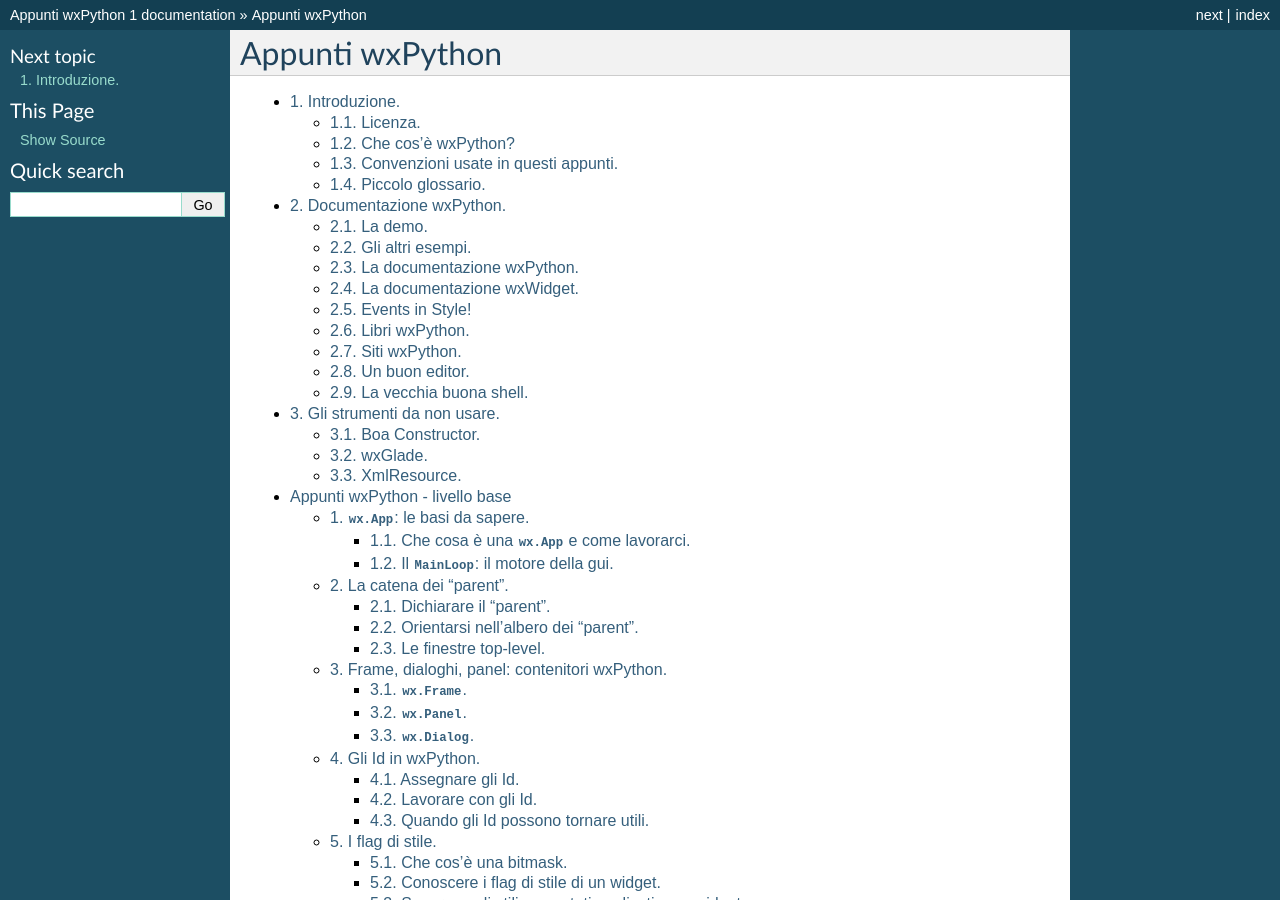
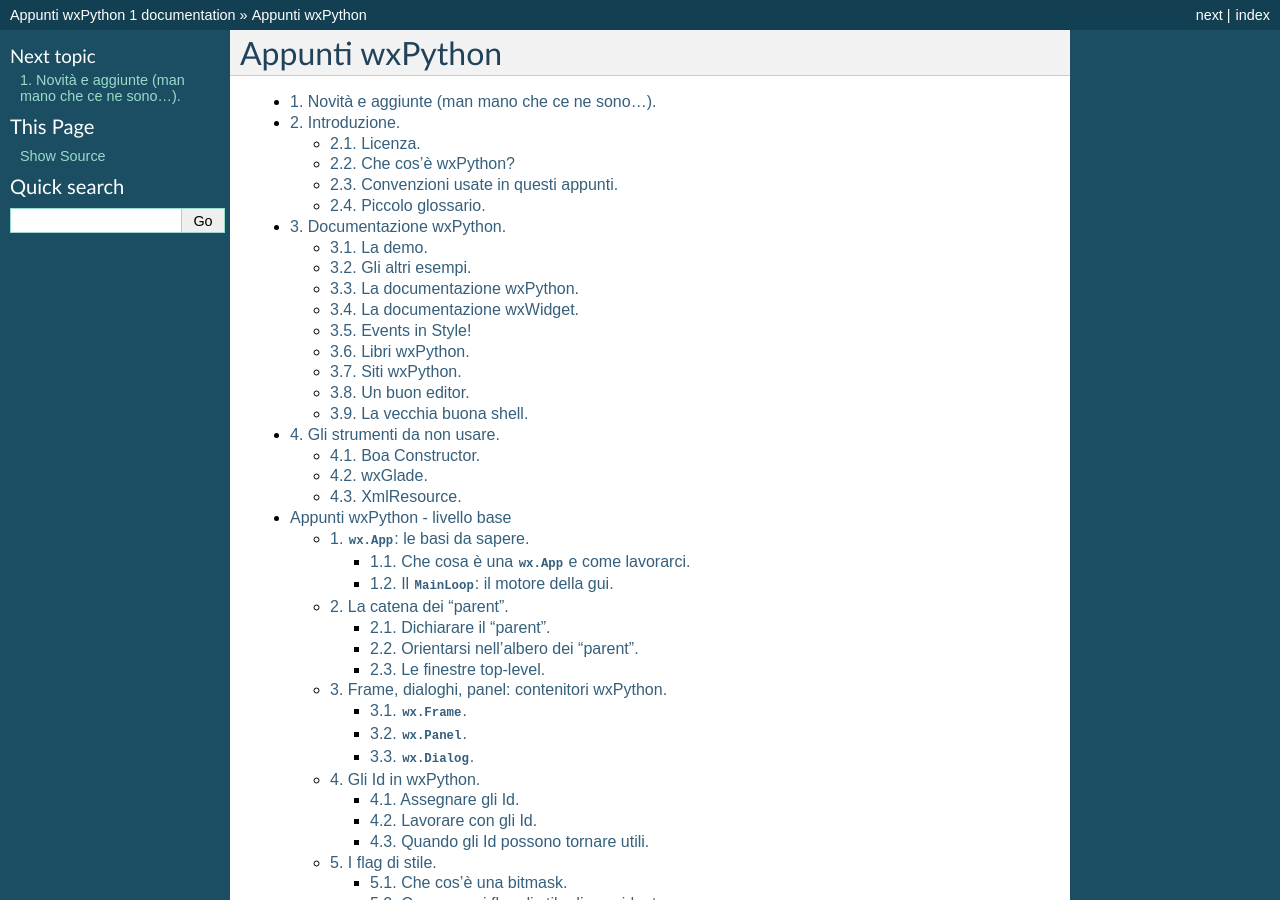
Before and after one commit to ricpol/wxnote, a Sphinx documentation site: the page built from source/index.rst, in a window 1280 px wide and 900 px high. Built offline with Sphinx 7.4.7, drawn with Linux system fonts in a browser that asks for light colours; some of the changed lines change nothing that is shown; some of the changed text lies outside the part shown.

Commit message:
aggiunto whatsnew

```diff
--- a/source/index.rst
+++ b/source/index.rst
@@ -10,6 +10,7 @@
    :numbered:
    :maxdepth: 3
 
+   whatsnew
    intro
    documentarsi
    nonusare
--- /dev/null
+++ b/source/whatsnew.rst
@@ -0,0 +1,17 @@
+.. _whatsnew:
+
+
+Novità e aggiunte (man mano che ce ne sono...).
+===============================================
+
+Questi appunti sono stati scritti in una prima grande "infornata" nel novembre-dicembre 2012. Poi non ho più aggiunto nulla per molto tempo.
+
+In questa pagina trovate una cronologia delle successive aggiunte.
+
+27 febbraio 2015:
+  - questa pagina;
+  - nuova ricetta per la :ref:`conversione delle date <ricette_datetime>`;
+  - nuova ricetta per un pulsante che :ref:`chiede la password prima di procedere <ricette_checkpass_button>`.
+
+dicembre 2012:
+  - tutto quello che non è elencato nelle successive aggiunte.
```
